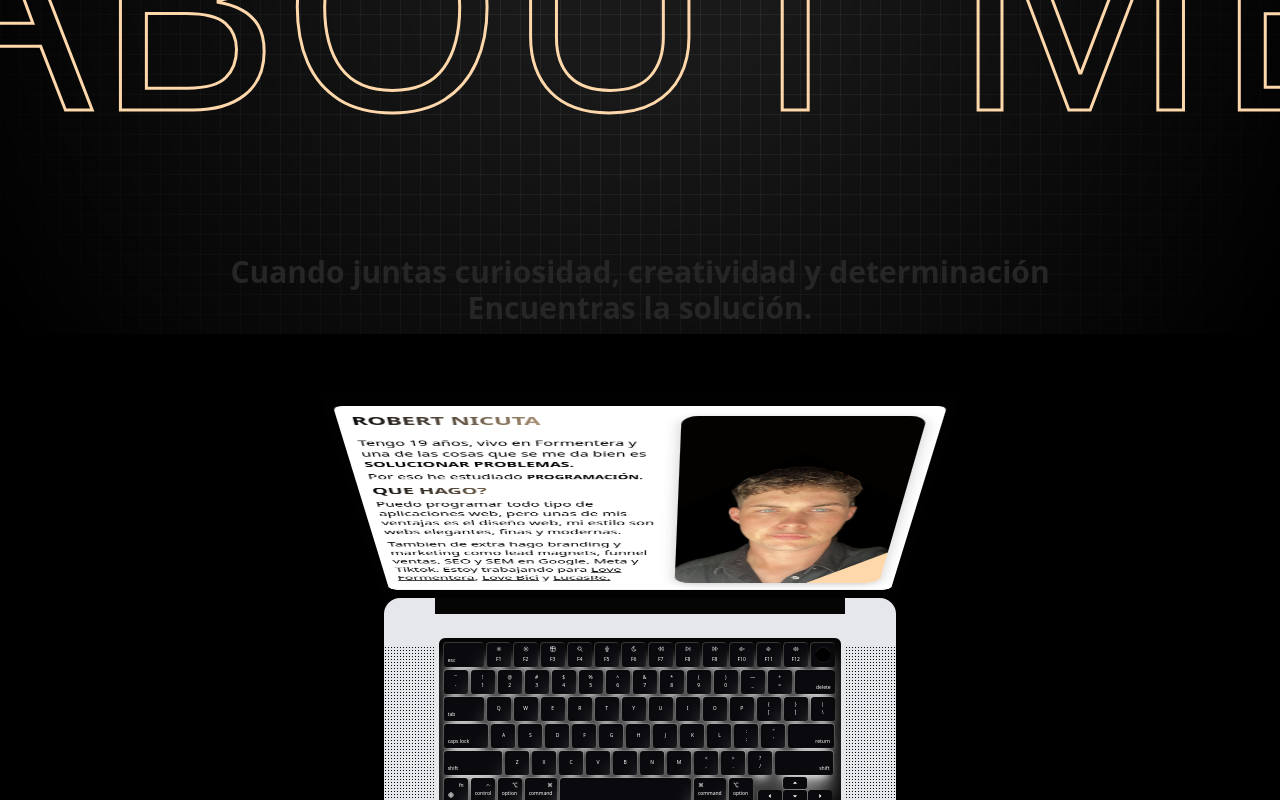
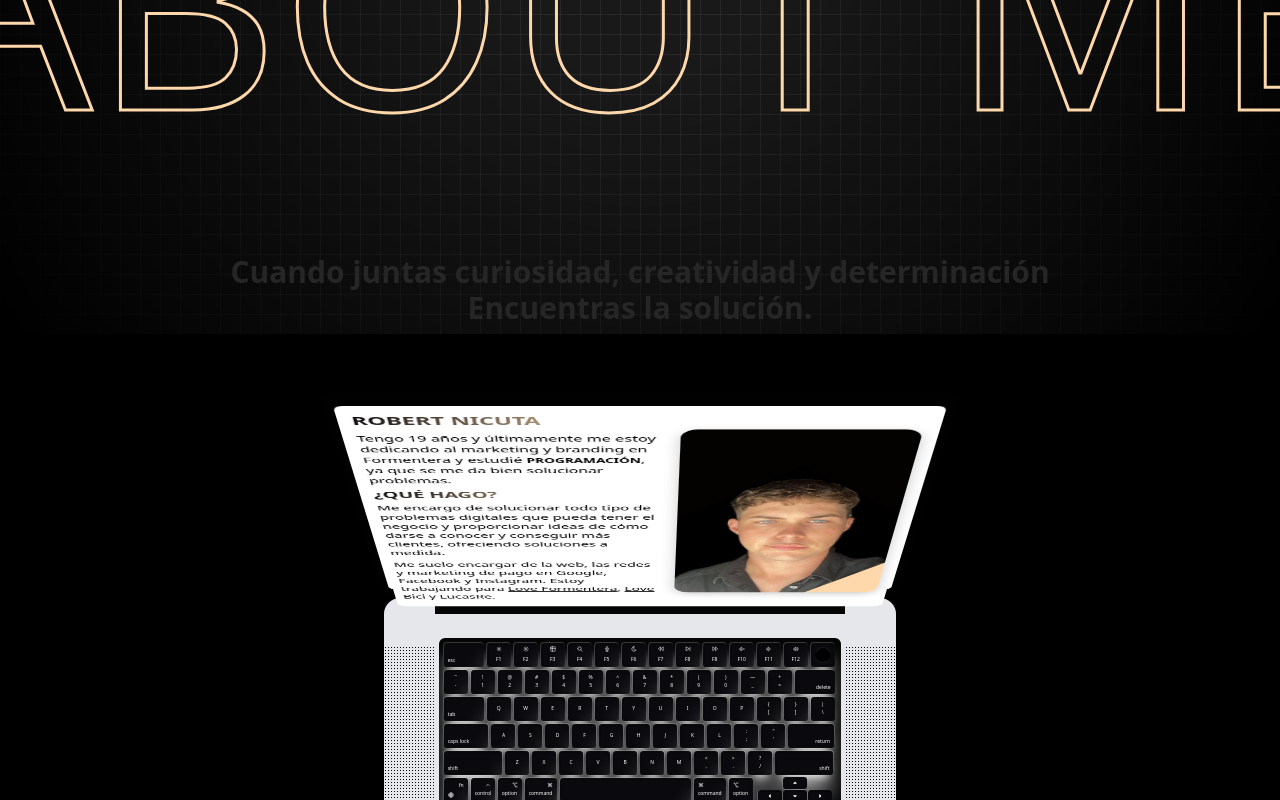
Before and after one commit to robertnic9/mi-portafolio, a Next.js app: page /aboutme in a window 1280 px wide. Shown: the part 466-1266 px from the top of the page. Built offline with nearby package versions, Linux system fonts and the light colour scheme.

Commit message:
Cambios en la biografia y descripción

```diff
--- a/src/components/Contact.jsx
+++ b/src/components/Contact.jsx
@@ -22,10 +22,10 @@ export default function Contact() {
             </svg>
           </picture>
           <a
-            href="mailto:hola@robertnicuta.com"
+            href="mailto:contacto@robertnicuta.com"
             className="text-reset no-underline cursor-pointer"
           >
-            contact@robertnicuta.com
+            contacto@robertnicuta.com
           </a>
         </div>
         <div className="flex items-center contact-text-small mt-3">
--- a/src/components/HelloAnimation.jsx
+++ b/src/components/HelloAnimation.jsx
@@ -32,7 +32,7 @@ export default function HelloAnimation({ onAnimationEnd }) {
 
   useEffect(() => {
     if (showAnimation && index < greetings.length - 1) {
-      const timeout = setTimeout(() => setIndex(index + 1), 350);
+      const timeout = setTimeout(() => setIndex(index + 1), 275);
       return () => clearTimeout(timeout);
     } else if (showAnimation) {
       setTimeout(() => {
--- a/src/components/ui/macbook-scroll.jsx
+++ b/src/components/ui/macbook-scroll.jsx
@@ -191,31 +191,29 @@ export const Lid = ({ scaleX, scaleY, rotate, translate, src }) => {
         <div className="absolute inset-0 bg-white rounded-lg p-1 ">
           <section id="activities">
             <div className="text">
-              <p className="mb-4 uppercase font-bold text-xl bg-[linear-gradient(110deg,#000103,25%,#fed7aa,75%,#000103)] bg-[length:200%_100%] animate-shimmer bg-clip-text text-transparent">
+              <p className="mb-2 uppercase font-bold text-xl bg-[linear-gradient(110deg,#000103,25%,#fed7aa,75%,#000103)] bg-[length:200%_100%] animate-shimmer bg-clip-text text-transparent">
                 Robert Nicuta
               </p>
-              <p className=" text-xs md:text-sm my-1">
-                Tengo 19 años, vivo en Formentera y una de las cosas que se me
-                da bien es{" "}
-                <span className="font-semibold">SOLUCIONAR PROBLEMAS.</span>
-              </p>
-              <p className="text-xs md:text-sm ">
-                Por eso he estudiado{" "}
-                <span className="font-bold text-xs">PROGRAMACIÓN.</span>
+              <p className="text-xs md:text-sm my-1">
+                Tengo 19 años y últimamente me estoy dedicando al marketing y
+                branding en Formentera y estudié{" "}
+                <span className="font-bold text-xs">PROGRAMACIÓN</span>, ya que
+                se me da bien solucionar problemas.
               </p>
               <h3 className="font-bold text-lg bg-[linear-gradient(110deg,#000103,25%,#fed7aa,75%,#000103)] bg-[length:200%_100%] animate-shimmer bg-clip-text text-transparent my-1">
-                QUE HAGO?
+                ¿QUÉ HAGO?
               </h3>
               <p className="text-xs md:text-sm mb-2">
-                Puedo programar todo tipo de aplicaciones web, pero unas de mis ventajas es el diseño web, mi{" "}
+                Me encargo de solucionar todo tipo de problemas digitales que
+                pueda tener el negocio y proporcionar ideas de cómo darse a
+                conocer y conseguir más clientes,{" "}
                 <span className="font-medium">
-                  estilo son webs elegantes, finas y modernas.
+                  ofreciendo soluciones a medida.
                 </span>
               </p>
               <p className="text-xs md:text-sm mb-2">
-                Tambien de extra hago branding y marketing como lead magnets, funnel
-                ventas, SEO y SEM en Google, Meta y Tiktok. Estoy trabajando
-                para{" "}
+                Me suelo encargar de la web, las redes y marketing de pago en
+                Google, Facebook y Instagram. Estoy trabajando para{" "}
                 <a
                   className="font-medium underline"
                   href="https://loveformentera.es/"
```
